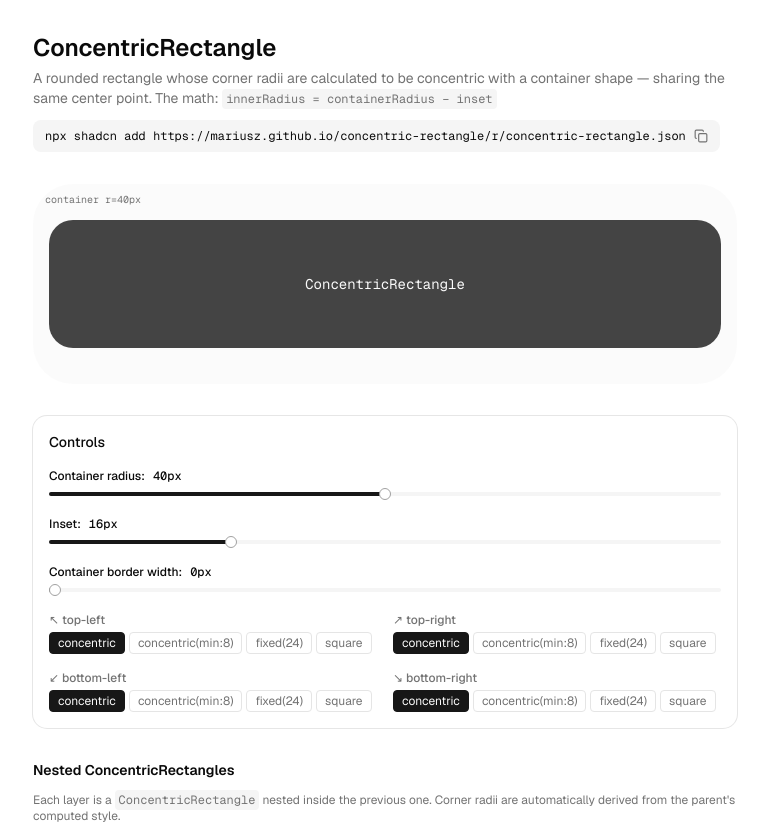
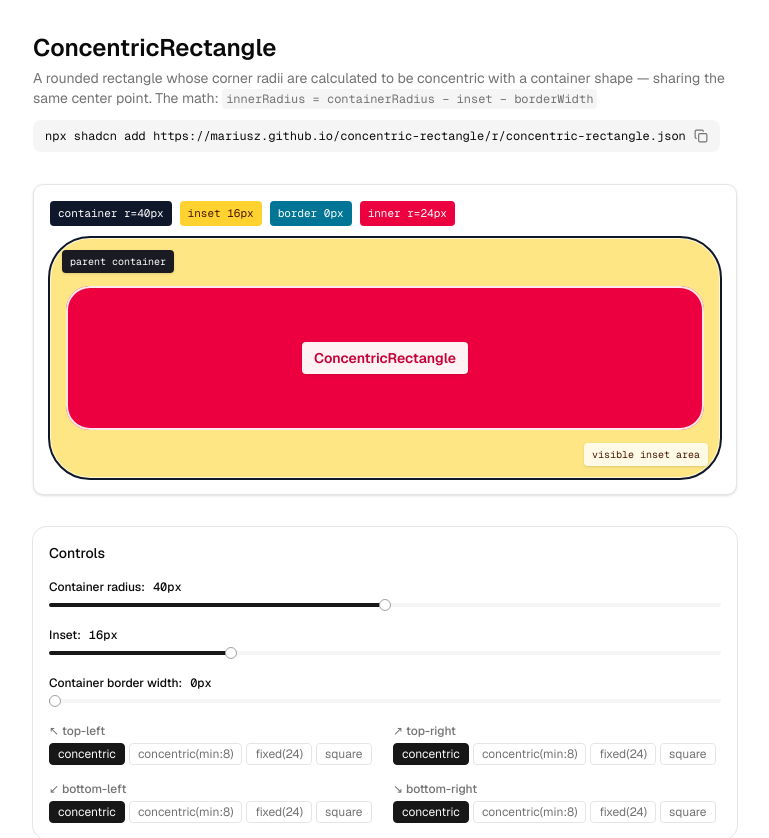
Before and after one commit to mariusz/concentric-rectangle, a Next.js app: page / in a window 1280 px wide. Shown: the top 838 px of the page, without its empty margins (255-1024 px from the left). Built offline with nearby package versions, Linux system fonts and the light colour scheme.

Commit message:
Improve example contrast

```diff
--- a/src/app/page.tsx
+++ b/src/app/page.tsx
@@ -88,6 +88,7 @@ export default function Page() {
   const [tr, setTr] = useState<StyleLabel>("concentric");
   const [bl, setBl] = useState<StyleLabel>("concentric");
   const [br, setBr] = useState<StyleLabel>("concentric");
+  const innerRadius = Math.max(0, containerRadius - inset - borderWidth);
 
   return (
     <main className="min-h-screen bg-background text-foreground p-8 flex flex-col gap-8 max-w-3xl mx-auto">
@@ -97,34 +98,57 @@ export default function Page() {
           A rounded rectangle whose corner radii are calculated to be concentric with a container
           shape — sharing the same center point. The math:{" "}
           <code className="font-mono text-xs bg-muted px-1 py-0.5 rounded">
-            innerRadius = containerRadius − inset
+            innerRadius = containerRadius − inset − borderWidth
           </code>
         </p>
         <CopyCommand cmd="npx shadcn add https://mariusz.github.io/concentric-rectangle/r/concentric-rectangle.json" />
       </div>
 
       {/* Live preview — no explicit props, reads parent automatically */}
+      <div className="rounded-lg border border-border bg-card p-4 shadow-sm">
+        <div className="mb-3 flex flex-wrap items-center gap-2 text-[11px] font-mono">
+          <span className="rounded bg-slate-900 px-2 py-1 text-white">
+            container r={containerRadius}px
+          </span>
+          <span className="rounded bg-amber-300 px-2 py-1 text-amber-950">inset {inset}px</span>
+          <span className="rounded bg-cyan-700 px-2 py-1 text-white">
+            border {borderWidth}px
+          </span>
+          <span className="rounded bg-rose-600 px-2 py-1 text-white">
+            inner r={innerRadius}px
+          </span>
+        </div>
         <div
-        className="relative flex items-center justify-center bg-muted/40"
+          className="relative flex min-h-60 items-center justify-center bg-amber-200"
+          aria-label="Live ConcentricRectangle preview"
+          data-testid="live-preview"
           style={{
             borderRadius: containerRadius,
             padding: inset,
-          minHeight: 200,
-          border: `${borderWidth}px solid hsl(var(--border))`,
+            border: `${borderWidth}px solid rgb(8 145 178)`,
+            outline: "2px solid rgb(15 23 42)",
+            outlineOffset: 0,
+            boxShadow: "inset 0 0 0 1px rgb(255 255 255 / 0.65)",
           }}
         >
-        <span className="absolute top-2 left-3 text-[10px] text-muted-foreground font-mono">
-          container r={containerRadius}px
+          <span className="pointer-events-none absolute left-3 top-3 rounded bg-slate-950/90 px-2 py-1 text-[10px] font-mono text-white shadow-sm">
+            parent container
+          </span>
+          <span className="pointer-events-none absolute bottom-3 right-3 rounded bg-amber-50/95 px-2 py-1 text-[10px] font-mono text-amber-950 shadow-sm">
+            visible inset area
           </span>
           <ConcentricRectangle
             topLeftCorner={toCornerStyle(tl)}
             topRightCorner={toCornerStyle(tr)}
             bottomLeftCorner={toCornerStyle(bl)}
             bottomRightCorner={toCornerStyle(br)}
-          className="w-full h-32 bg-primary/80 flex items-center justify-center"
+            className="flex h-36 w-full items-center justify-center bg-rose-600 shadow-[inset_0_0_0_2px_rgb(255_255_255_/_0.9)]"
           >
-          <span className="text-primary-foreground text-sm font-mono">ConcentricRectangle</span>
+            <span className="rounded bg-white/95 px-3 py-1.5 text-sm font-semibold text-rose-700 shadow-sm">
+              ConcentricRectangle
+            </span>
           </ConcentricRectangle>
+        </div>
       </div>
 
       {/* Controls */}
```
Also changed, not shown: 1 other file (tests, documents, lock files or other folders). Lines whose indentation alone changed are shown as unchanged.
